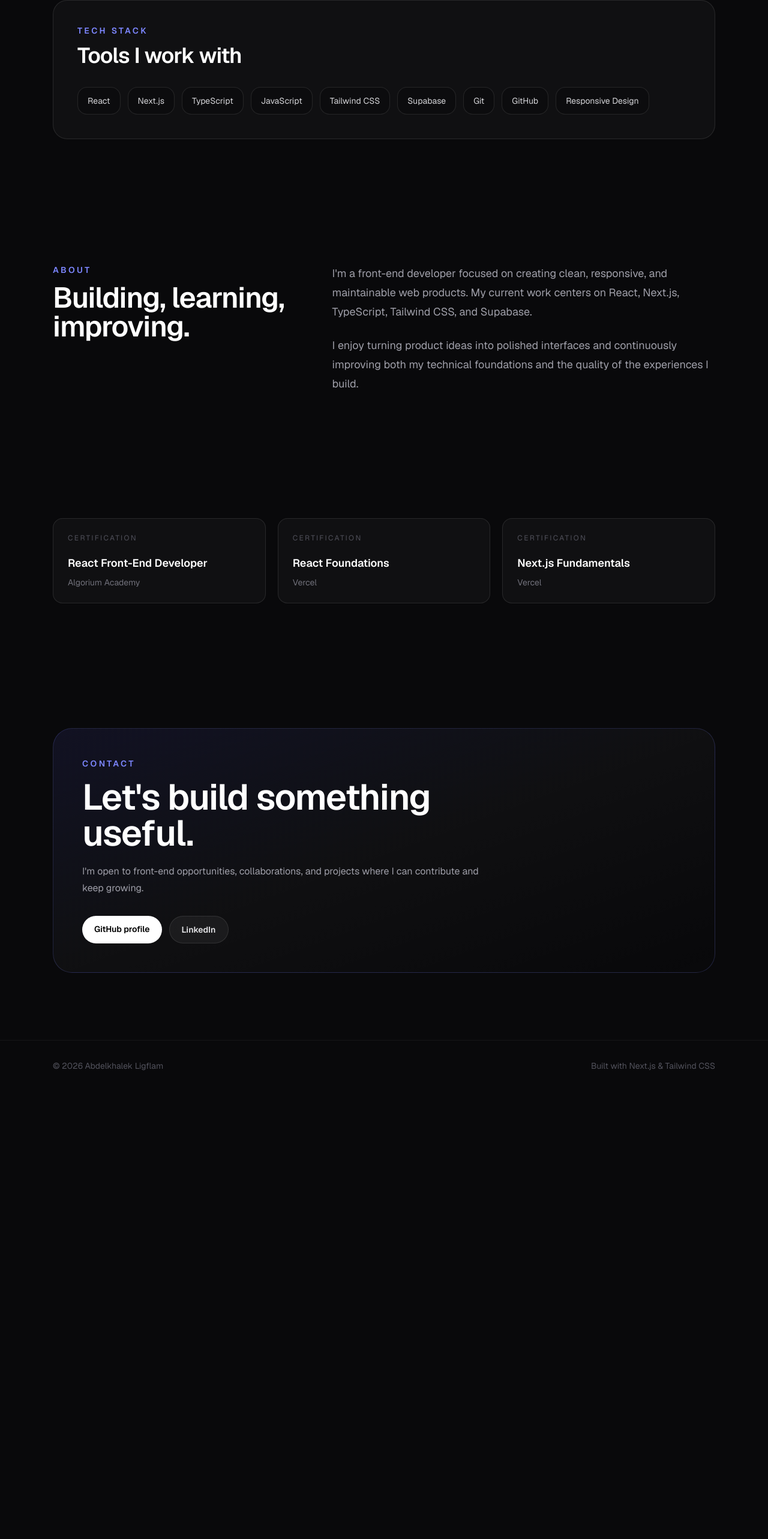
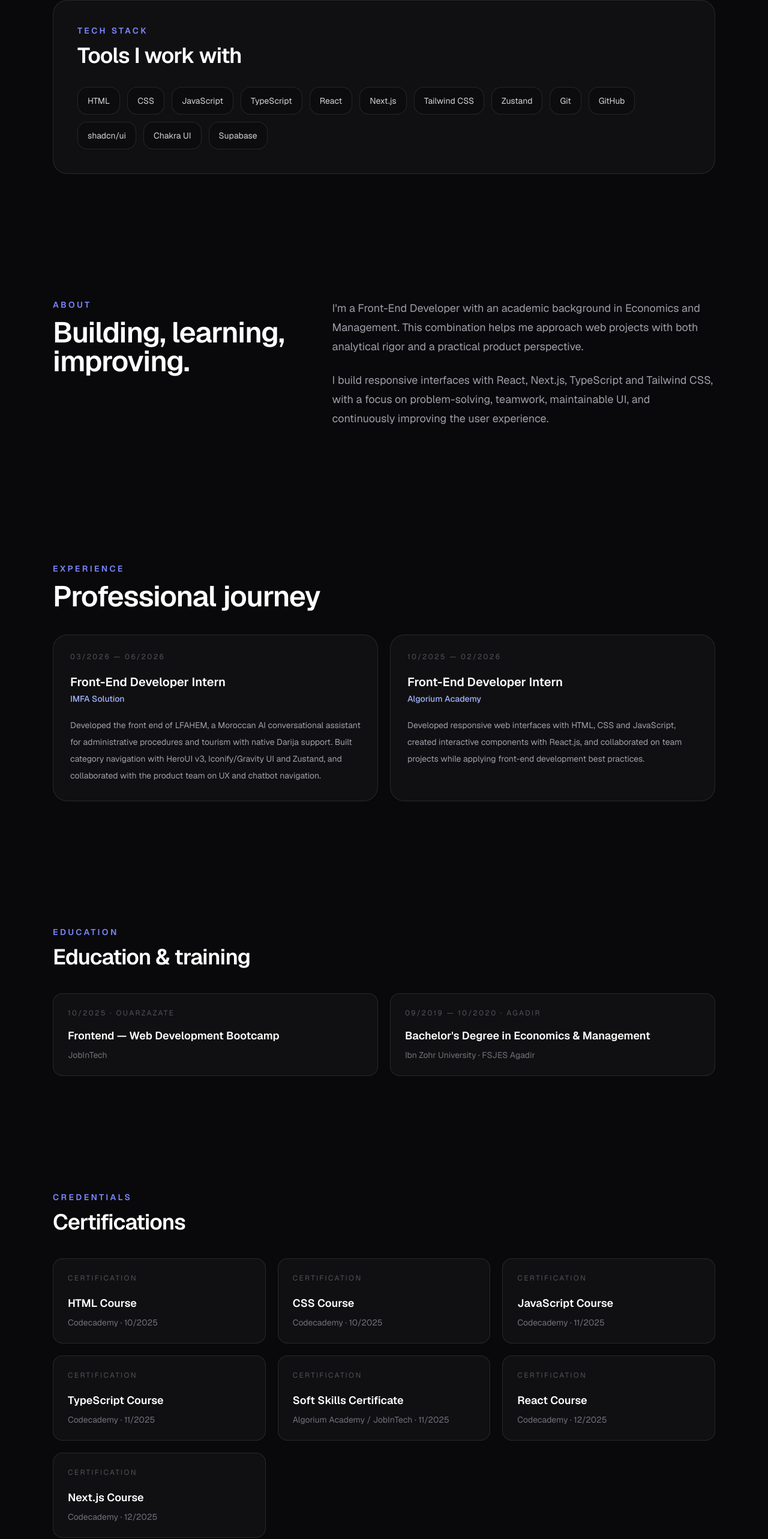
Before and after one commit to abdelkhalekligflam/portfolio, a Next.js app: page / in a window 1280 px wide. Shown: the part 2063-4629 px from the top of the page at 60% size. Before the commit the page ends 3882 px from the top, so only its background shows below. Built offline with nearby package versions, Linux system fonts and the light colour scheme.

Commit message:
Add CV-based experience education and certifications

```diff
--- a/app/page.tsx
+++ b/app/page.tsx
@@ -24,15 +24,19 @@ const projects = [
 ];
 
 const skills = [
+  "HTML",
+  "CSS",
+  "JavaScript",
+  "TypeScript",
   "React",
   "Next.js",
-  "TypeScript",
-  "JavaScript",
   "Tailwind CSS",
-  "Supabase",
+  "Zustand",
   "Git",
   "GitHub",
-  "Responsive Design",
+  "shadcn/ui",
+  "Chakra UI",
+  "Supabase",
 ];
 
 export default function Home() {
@@ -222,24 +226,79 @@ export default function Home() {
         </div>
         <div className="space-y-6 text-lg leading-8 text-zinc-400">
           <p>
-            I&apos;m a front-end developer focused on creating clean, responsive, and maintainable web products.
-            My current work centers on React, Next.js, TypeScript, Tailwind CSS, and Supabase.
+            I&apos;m a Front-End Developer with an academic background in Economics and Management. This combination
+            helps me approach web projects with both analytical rigor and a practical product perspective.
           </p>
           <p>
-            I enjoy turning product ideas into polished interfaces and continuously improving both my technical
-            foundations and the quality of the experiences I build.
+            I build responsive interfaces with React, Next.js, TypeScript and Tailwind CSS, with a focus on
+            problem-solving, teamwork, maintainable UI, and continuously improving the user experience.
           </p>
         </div>
       </section>
 
+      <section className="relative mx-auto max-w-6xl px-6 py-28">
+        <div className="mb-10">
+          <p className="text-sm font-semibold uppercase tracking-[0.24em] text-indigo-400">Experience</p>
+          <h2 className="mt-3 text-3xl font-semibold tracking-tight text-white md:text-5xl">Professional journey</h2>
+        </div>
+        <div className="grid gap-5 md:grid-cols-2">
+          <article className="rounded-3xl border border-white/10 bg-white/[0.03] p-7">
+            <p className="text-xs uppercase tracking-[0.2em] text-zinc-600">03/2026 — 06/2026</p>
+            <h3 className="mt-5 text-xl font-semibold text-white">Front-End Developer Intern</h3>
+            <p className="mt-1 text-sm font-medium text-indigo-300">IMFA Solution</p>
+            <p className="mt-5 text-sm leading-7 text-zinc-400">
+              Developed the front end of LFAHEM, a Moroccan AI conversational assistant for administrative procedures
+              and tourism with native Darija support. Built category navigation with HeroUI v3, Iconify/Gravity UI
+              and Zustand, and collaborated with the product team on UX and chatbot navigation.
+            </p>
+          </article>
+          <article className="rounded-3xl border border-white/10 bg-white/[0.03] p-7">
+            <p className="text-xs uppercase tracking-[0.2em] text-zinc-600">10/2025 — 02/2026</p>
+            <h3 className="mt-5 text-xl font-semibold text-white">Front-End Developer Intern</h3>
+            <p className="mt-1 text-sm font-medium text-indigo-300">Algorium Academy</p>
+            <p className="mt-5 text-sm leading-7 text-zinc-400">
+              Developed responsive web interfaces with HTML, CSS and JavaScript, created interactive components
+              with React.js, and collaborated on team projects while applying front-end development best practices.
+            </p>
+          </article>
+        </div>
+      </section>
+
       <section className="relative mx-auto max-w-6xl px-6 py-24">
-        <div className="grid gap-5 md:grid-cols-3">
+        <div className="mb-10">
+          <p className="text-sm font-semibold uppercase tracking-[0.24em] text-indigo-400">Education</p>
+          <h2 className="mt-3 text-3xl font-semibold tracking-tight text-white md:text-4xl">Education & training</h2>
+        </div>
+        <div className="grid gap-5 md:grid-cols-2">
+          <div className="rounded-2xl border border-white/10 bg-white/[0.03] p-6">
+            <p className="text-xs uppercase tracking-[0.2em] text-zinc-600">10/2025 · Ouarzazate</p>
+            <h3 className="mt-4 text-lg font-semibold text-white">Frontend — Web Development Bootcamp</h3>
+            <p className="mt-2 text-sm text-zinc-500">JobInTech</p>
+          </div>
+          <div className="rounded-2xl border border-white/10 bg-white/[0.03] p-6">
+            <p className="text-xs uppercase tracking-[0.2em] text-zinc-600">09/2019 — 10/2020 · Agadir</p>
+            <h3 className="mt-4 text-lg font-semibold text-white">Bachelor&apos;s Degree in Economics & Management</h3>
+            <p className="mt-2 text-sm text-zinc-500">Ibn Zohr University · FSJES Agadir</p>
+          </div>
+        </div>
+      </section>
+
+      <section className="relative mx-auto max-w-6xl px-6 py-24">
+        <div className="mb-10">
+          <p className="text-sm font-semibold uppercase tracking-[0.24em] text-indigo-400">Credentials</p>
+          <h2 className="mt-3 text-3xl font-semibold tracking-tight text-white md:text-4xl">Certifications</h2>
+        </div>
+        <div className="grid gap-5 sm:grid-cols-2 lg:grid-cols-3">
           {[
-            ["React Front-End Developer", "Algorium Academy"],
-            ["React Foundations", "Vercel"],
-            ["Next.js Fundamentals", "Vercel"],
+            ["HTML Course", "Codecademy · 10/2025"],
+            ["CSS Course", "Codecademy · 10/2025"],
+            ["JavaScript Course", "Codecademy · 11/2025"],
+            ["TypeScript Course", "Codecademy · 11/2025"],
+            ["Soft Skills Certificate", "Algorium Academy / JobInTech · 11/2025"],
+            ["React Course", "Codecademy · 12/2025"],
+            ["Next.js Course", "Codecademy · 12/2025"],
           ].map(([title, issuer]) => (
-            <div key={title} className="rounded-2xl border border-white/10 bg-white/[0.03] p-6">
+            <div key={title} className="rounded-2xl border border-white/10 bg-white/[0.03] p-6 transition hover:border-indigo-400/30 hover:bg-white/[0.05]">
               <p className="text-xs uppercase tracking-[0.2em] text-zinc-600">Certification</p>
               <h3 className="mt-5 text-lg font-semibold text-white">{title}</h3>
               <p className="mt-2 text-sm text-zinc-500">{issuer}</p>
```
